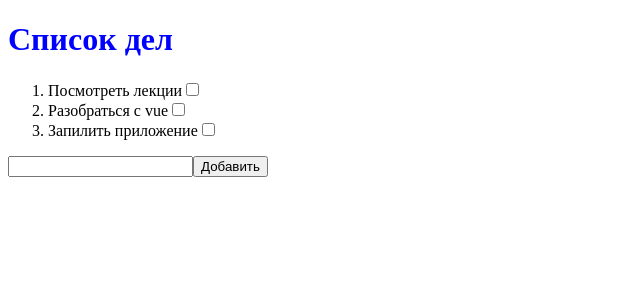
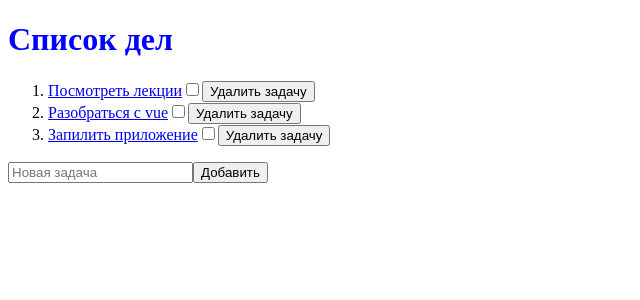
Before and after one commit to latypovroman/todo-vue, a Vue app: page / in a window 1280 px wide. Shown: the top 300 px of the page, without its empty margins (0-640 px from the left). Built offline with nearby package versions, Linux system fonts and the light colour scheme.

Commit message:
added TodoPage route

```diff
--- a/package.json
+++ b/package.json
@@ -8,7 +8,8 @@
   },
   "dependencies": {
     "vue": "^3.2.38",
-    "vue-router": "^4.1.5"
+    "vue-router": "^4.1.5",
+    "vuex": "^4.0.2"
   },
   "devDependencies": {
     "@vitejs/plugin-vue": "^3.0.3",
--- a/src/App.vue
+++ b/src/App.vue
@@ -1,15 +1,10 @@
 <script>
-import TodoList from "./components/TodoList.vue";
 
-export default {
-  components: {TodoList},
-}
 </script>
 
 <template>
 
-  <h1 class="header">Список дел</h1>
-  <TodoList />
+  <router-view></router-view>
 
 </template>
 
--- a/src/components/AddForm.vue
+++ b/src/components/AddForm.vue
@@ -1,6 +1,6 @@
 <template>
   <form>
-    <input v-model="text">
+    <input v-model="text" placeholder="Новая задача" type="text" minlength="5">
     <button type="submit" @click="addTodo">Добавить</button>
   </form>
 </template>
--- a/src/components/TodoItem.vue
+++ b/src/components/TodoItem.vue
@@ -1,8 +1,11 @@
 <template>
 
   <li>
-    <span :class="{completed: isComplete}">{{item.title}}</span>
+    <router-link :to="{name: 'TodoPage', params: { id: item.id }}">
+      <span :class="{completed: isComplete}">{{item.title}}</span>
+    </router-link>
     <input type="checkbox" @change="isComplete = !isComplete">
+    <button>Удалить задачу</button>
   </li>
 
 </template>
@@ -11,12 +14,12 @@
 
 export default {
   name: "TodoItem",
-  props: { item: Object },
+  props: { item: Object, openItem: Function },
   data() {
     return {
       isComplete: false
     }
-  }
+  },
 }
 
 </script>
--- a/src/components/TodoList.vue
+++ b/src/components/TodoList.vue
@@ -4,7 +4,6 @@
         v-for="item in todos"
         :key="item.id"
         :item="item"
-
     />
   </ol>
   <AddForm :todos="todos"/>
--- a/src/main.js
+++ b/src/main.js
@@ -3,5 +3,6 @@ import App from "./App.vue";
 
 import "./assets/main.css";
 import router from "./router.js";
+import store from "./store";
 
-createApp(App).use(router).mount("#app");
+createApp(App).use(router).use(store).mount("#app");
--- a/src/router.js
+++ b/src/router.js
@@ -1,12 +1,20 @@
 import { createRouter, createWebHistory } from "vue-router";
-import App from "./App.vue";
+import Home from "./views/Home.vue";
+import TodoPage from "./views/TodoPage.vue";
 
 const routes = [
   {
     path: "/",
-    component: App,
-    name: "App",
+    component: Home,
+    name: "Home",
     meta: { title: "Список дел" },
+  },
+  {
+    path: "/:id",
+    component: TodoPage,
+    name: "TodoPage",
+    meta: { title: "Список дел" },
+    props: { default: true, title: "" },
   },
 ];
 
--- /dev/null
+++ b/src/store/index.js
@@ -0,0 +1,9 @@
+import { createStore } from "vuex";
+
+export default createStore({
+  state: {},
+  getters: {},
+  mutations: {},
+  actions: {},
+  modules: {},
+});
--- /dev/null
+++ b/src/views/Home.vue
@@ -0,0 +1,16 @@
+<template>
+  <h1 class="header">Список дел</h1>
+  <TodoList />
+</template>
+
+<script>
+import TodoList from "../components/TodoList.vue";
+export default {
+  name: "Home",
+  components: {TodoList}
+}
+</script>
+
+<style scoped>
+
+</style>
--- /dev/null
+++ b/src/views/TodoPage.vue
@@ -0,0 +1,21 @@
+<template>
+  <div>
+    <h1>Пост номер {{$route.params.id}}</h1>
+    <button @click="$router.push('/')">Вернуться</button>
+    <button>Удалить задачу</button>
+  </div>
+</template>
+
+<script>
+
+export default {
+  name: "TodoPage",
+  created() {
+    console.log(this.$route)
+  },
+}
+</script>
+
+<style scoped>
+
+</style>
```
Also changed, not shown: 1 other file (tests, documents, lock files or other folders).
